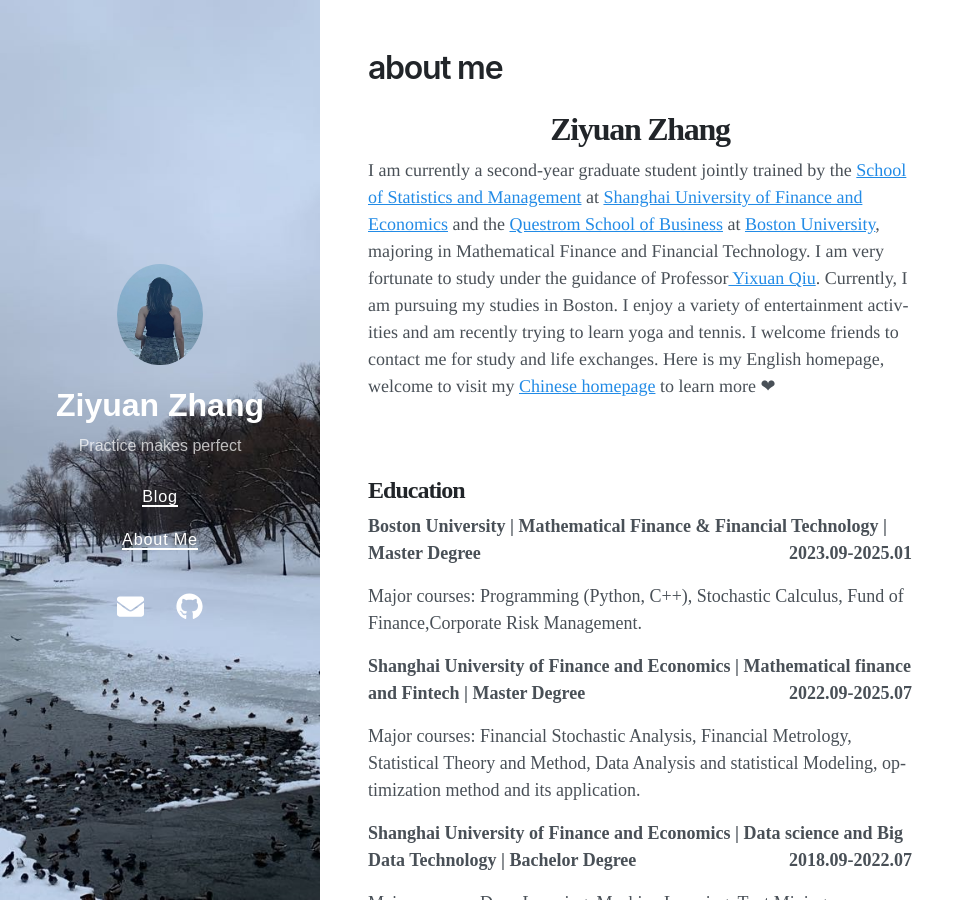
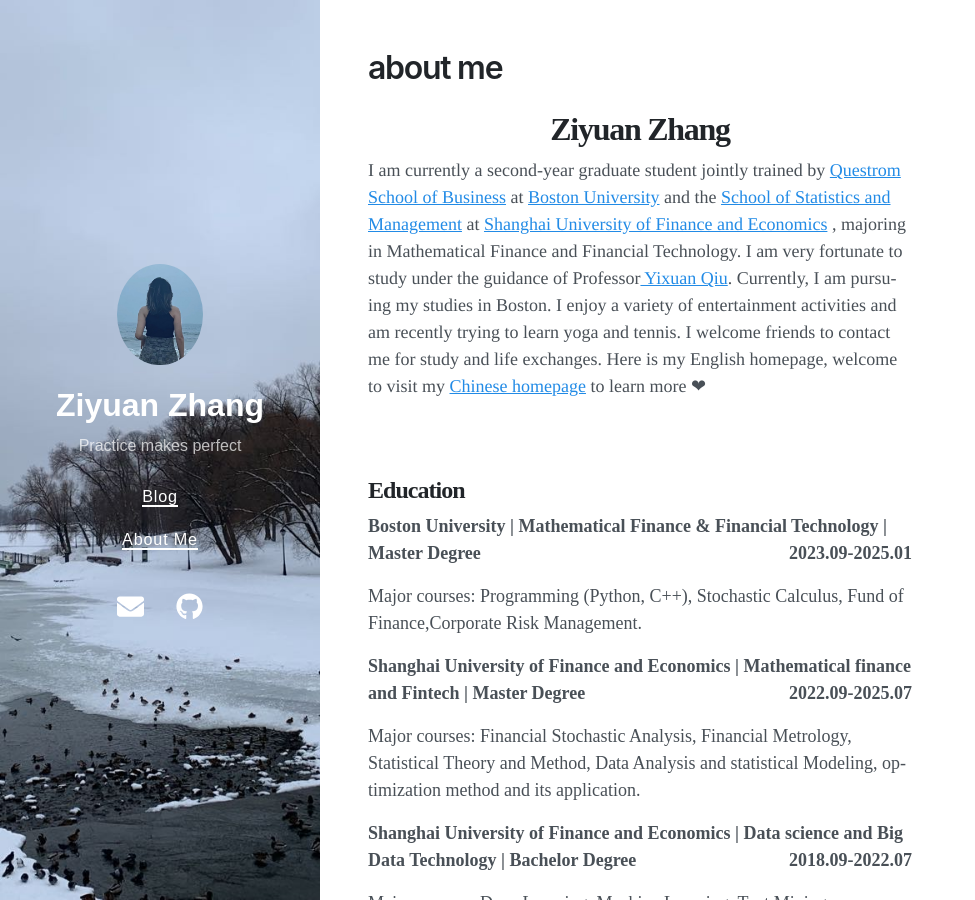
Before and after one commit to bobothebest/homepage_en, a Jekyll site: the page built from about.md, in a window 1280 px wide and 900 px high. Shown: the whole window, without its empty margins (0-975 px from the left). Built offline with Jekyll 4.4.1, drawn with Linux system fonts in a browser that asks for light colours; nearby versions of some CDN libraries.

Commit message:
Update about.md

```diff
--- a/about.md
+++ b/about.md
@@ -4,7 +4,7 @@ title: about me
 ---
 <h1 style="font-family: 华文楷体;text-align:center;">Ziyuan Zhang</h1>
 
-<p>I am currently a second-year graduate student jointly trained by the <a href="https://ssm.sufe.edu.cn/">School of Statistics and Management</a> at <a href="https://english.sufe.edu.cn/">Shanghai University of Finance and Economics</a> and the <a href="https://www.bu.edu/questrom/">Questrom School of Business</a> at <a href="https://www.bu.edu/">Boston University</a>, majoring in Mathematical Finance and Financial Technology. I am very fortunate to study under the guidance of Professor<a href="https://yixuan.blog/"> Yixuan Qiu</a>. Currently, I am pursuing my studies in Boston. I enjoy a variety of entertainment activities and am recently trying to learn yoga and tennis. I welcome friends to contact me for study and life exchanges. Here is my English homepage, welcome to visit my <a href="https://bobothebest.github.io/cn/about/">Chinese homepage</a> to learn more <span class="love">❤</span></p>
+<p>I am currently a second-year graduate student jointly trained by <a href="https://www.bu.edu/questrom/">Questrom School of Business</a> at <a href="https://www.bu.edu/">Boston University</a> and the <a href="https://ssm.sufe.edu.cn/">School of Statistics and Management</a> at <a href="https://english.sufe.edu.cn/">Shanghai University of Finance and Economics</a> , majoring in Mathematical Finance and Financial Technology. I am very fortunate to study under the guidance of Professor<a href="https://yixuan.blog/"> Yixuan Qiu</a>. Currently, I am pursuing my studies in Boston. I enjoy a variety of entertainment activities and am recently trying to learn yoga and tennis. I welcome friends to contact me for study and life exchanges. Here is my English homepage, welcome to visit my <a href="https://bobothebest.github.io/cn/about/">Chinese homepage</a> to learn more <span class="love">❤</span></p>
 <br>
 
 <h2 style="font-family: 华文楷体;font-size:6;">Education</h2>
```
